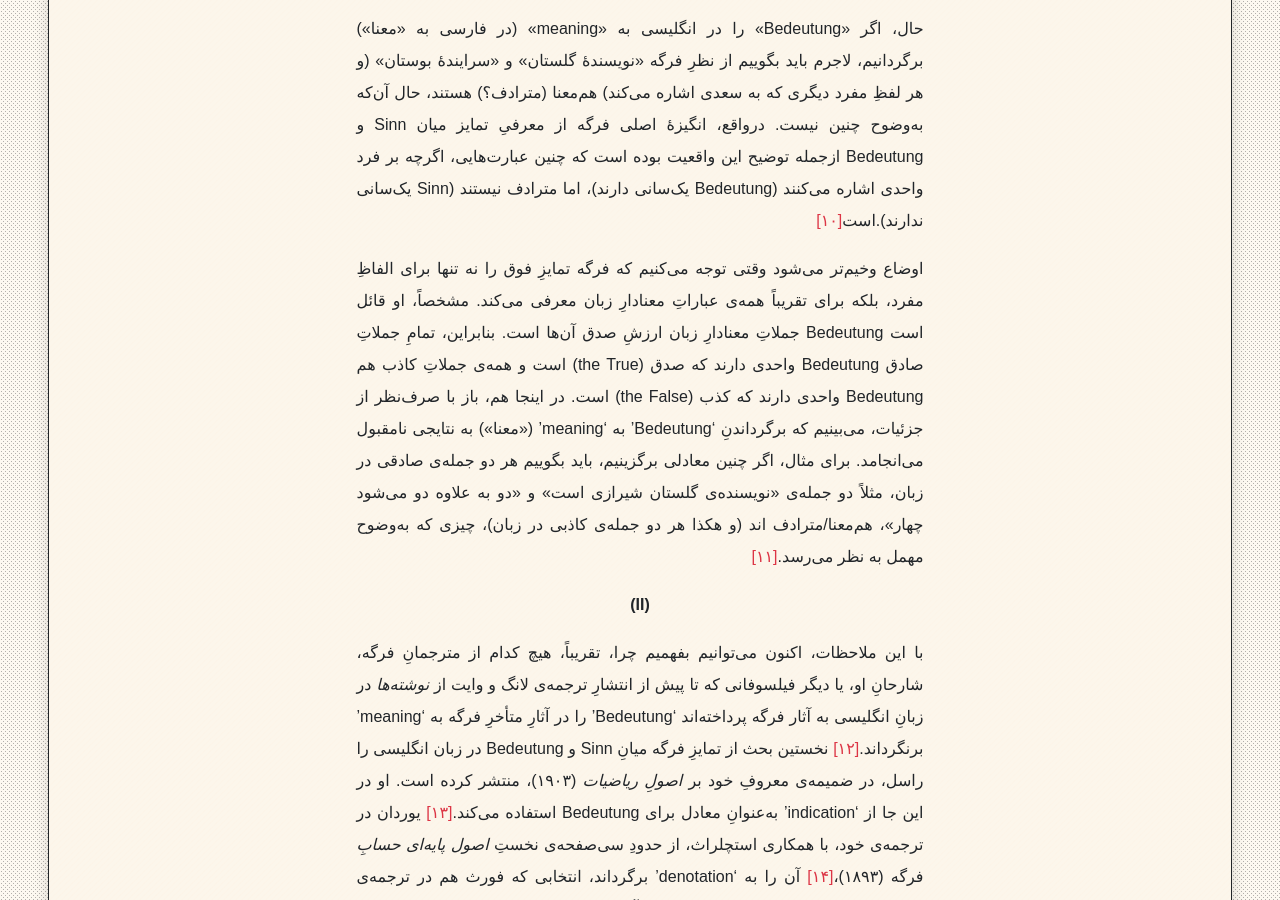
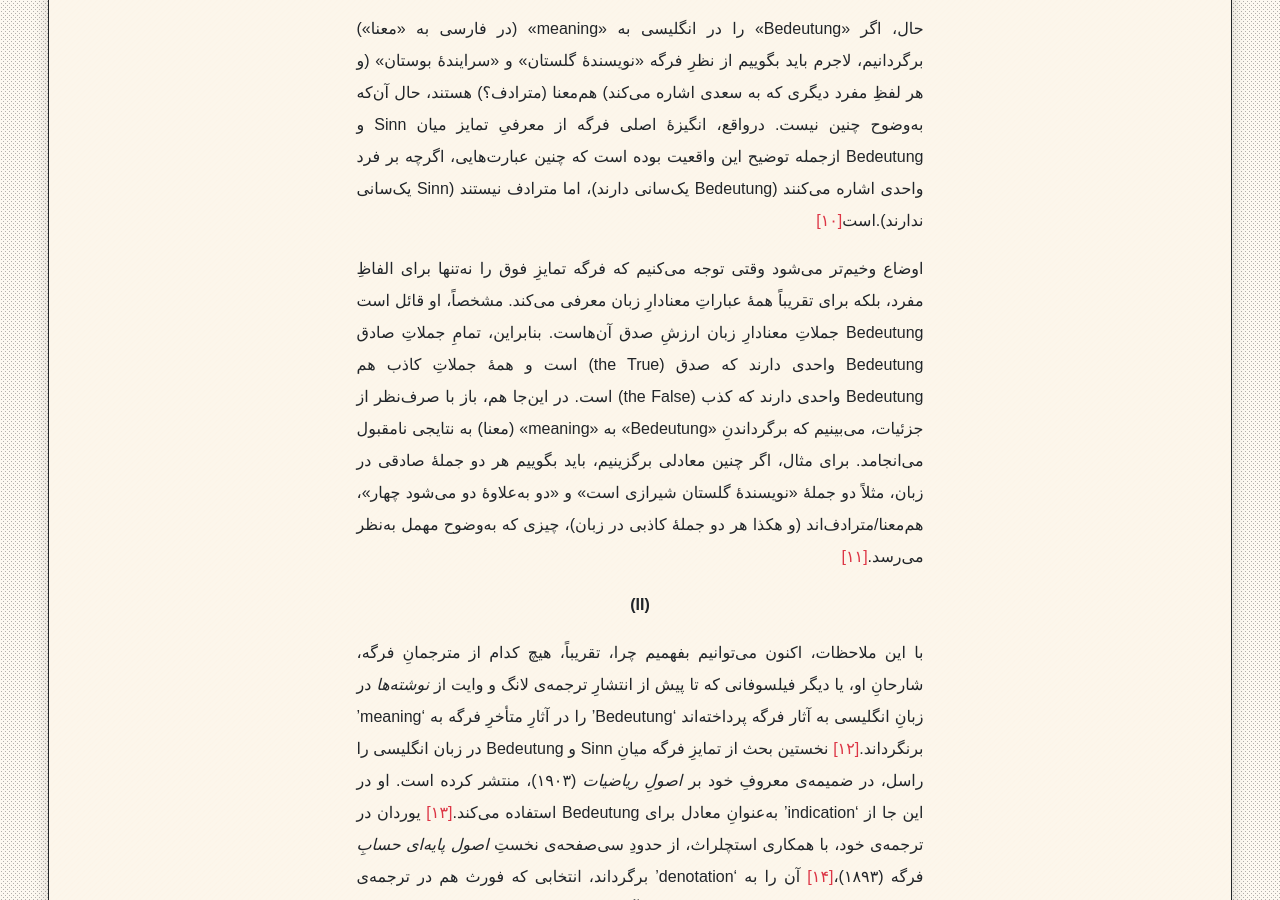
Before and after one commit to phicudemy/phicudemy.github.io, a Jekyll site: the page built from _posts/2024-06-22-fregebedeutung1.md, in a window 1280 px wide and 900 px high, scrolled down 2988 px. Built offline with Jekyll 4.4.1, drawn with Linux system fonts in a browser that asks for light colours; some web fonts are replaced.

Commit message:
TinaCMS content update

```diff
--- a/_posts/2024-06-22-fregebedeutung1.md
+++ b/_posts/2024-06-22-fregebedeutung1.md
@@ -42,7 +42,7 @@ tags:
 
 حال، اگر «Bedeutung» را در انگلیسی به «meaning» (در فارسی به «معنا») برگردانیم، لاجرم باید بگوییم از نظرِ فرگه «نویسندۀ گلستان» و «سرایندۀ بوستان» (و هر لفظِ مفرد دیگری که به سعدی اشاره می‌کند) هم‌معنا (مترادف؟) هستند، حال آن‌که به‌وضوح چنین نیست. درواقع، انگیزۀ اصلی فرگه از معرفیِ تمایز میان Sinn و Bedeutung ازجمله توضیح این واقعیت بوده است که چنین عبارت‌هایی، اگرچه بر فرد واحدی اشاره می‌کنند (Bedeutung یک‌سانی دارند)، اما مترادف نیستند (Sinn یک‌سانی ندارند).است[\[۱۰\]](#fn-10){:.fnref #fnref-10}
 
-اوضاع وخیم‌تر می‌شود وقتی توجه می‌کنیم که فرگه تمایزِ فوق را نه تنها برای الفاظِ مفرد، بلکه برای تقریباً همه‌ی عباراتِ معنادارِ زبان معرفی می‌کند. مشخصاً، او قائل است Bedeutung جملاتِ معنادارِ زبان ارزشِ صدق‌ آن‌ها است. بنابراین، تمامِ جملاتِ صادق Bedeutung واحدی دارند که صدق (the True) است و همه‌ی جملاتِ کاذب هم Bedeutung واحدی دارند که کذب (the False) است. در اینجا هم، باز با صرف‌نظر از جزئیات، می‌بینیم که برگرداندنِ ‘Bedeutung’ به ‘meaning’ («معنا») به نتایجی نامقبول می‌انجامد. برای مثال، اگر چنین معادلی برگزینیم، باید بگوییم هر دو جمله‌ی صادقی در زبان، مثلاً دو جمله‌ی «نویسنده‌ی گلستان شیرازی است» و «دو به علاوه دو می‌شود چهار»، هم‌معنا/مترادف اند (و هکذا هر دو جمله‌ی کاذبی در زبان)، چیزی که به‌وضوح مهمل به نظر می‌رسد.[\[۱۱\]](#fn-11){:.fnref #fnref-11}
+اوضاع وخیم‌تر می‌شود وقتی توجه می‌کنیم که فرگه تمایزِ فوق را نه‌تنها برای الفاظِ مفرد، بلکه برای تقریباً همۀ عباراتِ معنادارِ زبان معرفی می‌کند. مشخصاً، او قائل است Bedeutung جملاتِ معنادارِ زبان ارزشِ صدق‌ آن‌هاست. بنابراین، تمامِ جملاتِ صادق Bedeutung واحدی دارند که صدق (the True) است و همۀ جملاتِ کاذب هم Bedeutung واحدی دارند که کذب (the False) است. در این‌جا هم، باز با صرف‌نظر از جزئیات، می‌بینیم که برگرداندنِ «Bedeutung» به «meaning» (معنا) به نتایجی نامقبول می‌انجامد. برای مثال، اگر چنین معادلی برگزینیم، باید بگوییم هر دو جملۀ صادقی در زبان، مثلاً دو جملۀ «نویسندۀ گلستان شیرازی است» و «دو به‌علاوۀ دو می‌شود چهار»، هم‌معنا/مترادف‌اند (و هکذا هر دو جملۀ کاذبی در زبان)، چیزی که به‌وضوح مهمل به‌نظر می‌رسد.[\[۱۱\]](#fn-11){:.fnref #fnref-11}
 
 **<center>(II)</center>**
 
```
